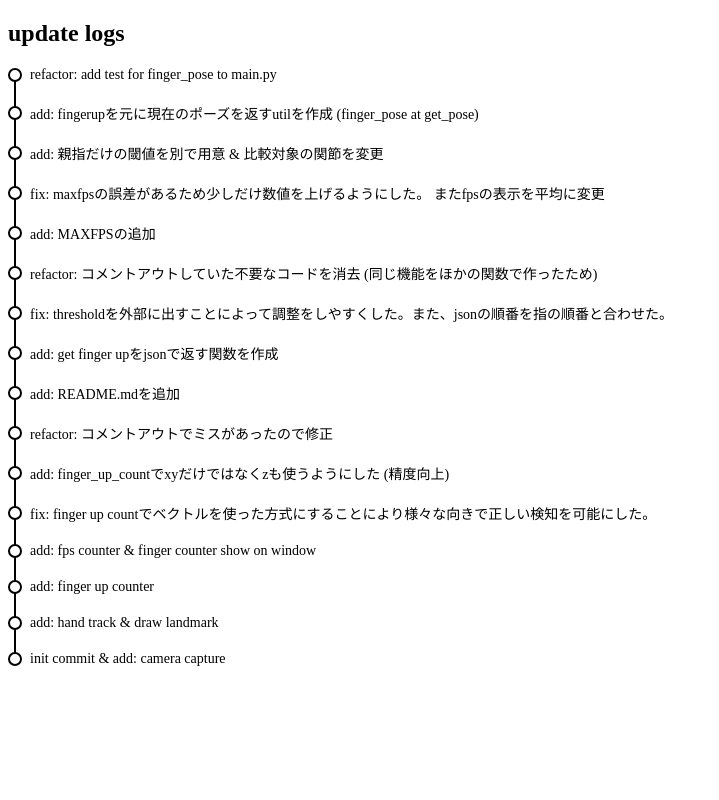
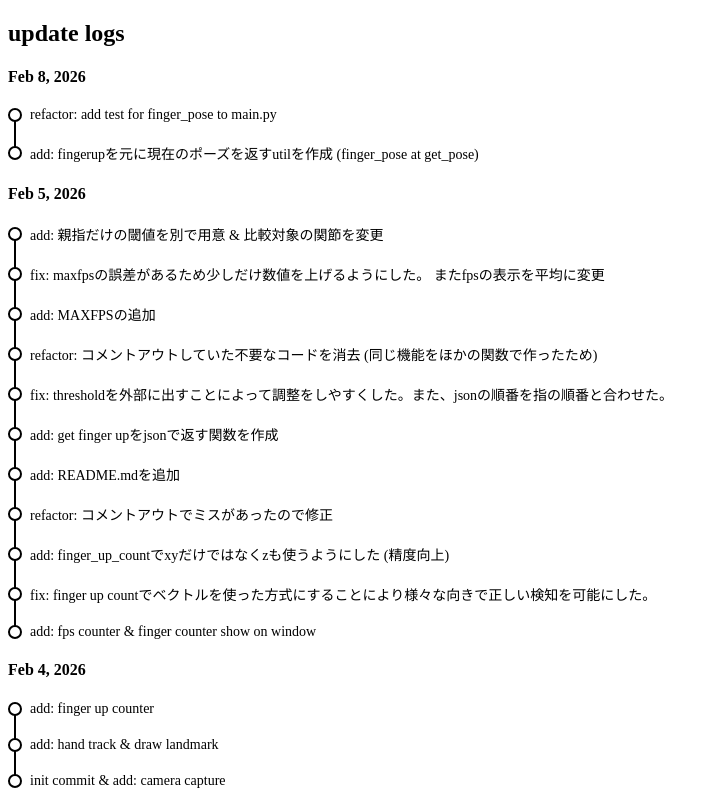
Before and after one commit to mocadayoo/gitcommit_tree_web, a website: page index.html in a window 1280 px wide. Shown: the whole page, without its empty margins (0-719 px from the left). Drawn offline with Linux system fonts and the light colour scheme.

Commit message:
add: commitを日付ごとに区切ってよりgithubのような見た目に

```diff
--- a/index.html
+++ b/index.html
@@ -28,6 +28,7 @@
 
         .commit:not(:last-child)::before {
             content: "";
+            display: block;
             position: absolute;
             left: 5.5px;
             top: 10px;
@@ -51,8 +52,7 @@
 <body>
     <h2> update logs</h2>
     <div id="commit_logs">
-        <ul class="commit_list_views">
-        </ul>
+
     </div>
 </body>
 <script>
@@ -623,9 +623,15 @@
         }
     }
 
-    const commitListViews = document.getElementsByClassName('commit_list_views')[0];
+    const commitLogsContainer = document.getElementById('commit_logs');
 
     resp.payload.commitGroups.forEach(gp => {
+        const viewTitle = document.createElement('h4');
+        viewTitle.textContent = gp.title
+
+        const ul = document.createElement('ul');
+        ul.className = 'commit_list_views'
+        ul.appendChild(viewTitle)
         gp.commits.forEach(commit => {
             const li = document.createElement('li');
             li.className = 'commit';
@@ -633,8 +639,9 @@
                 <div class="commit_tree_dot"></div>
                 ${commit.shortMessage}
             `;
-            commitListViews.appendChild(li);
+            ul.appendChild(li);
         });
+        commitLogsContainer.appendChild(ul);
     });
 </script>
 </html>
```
